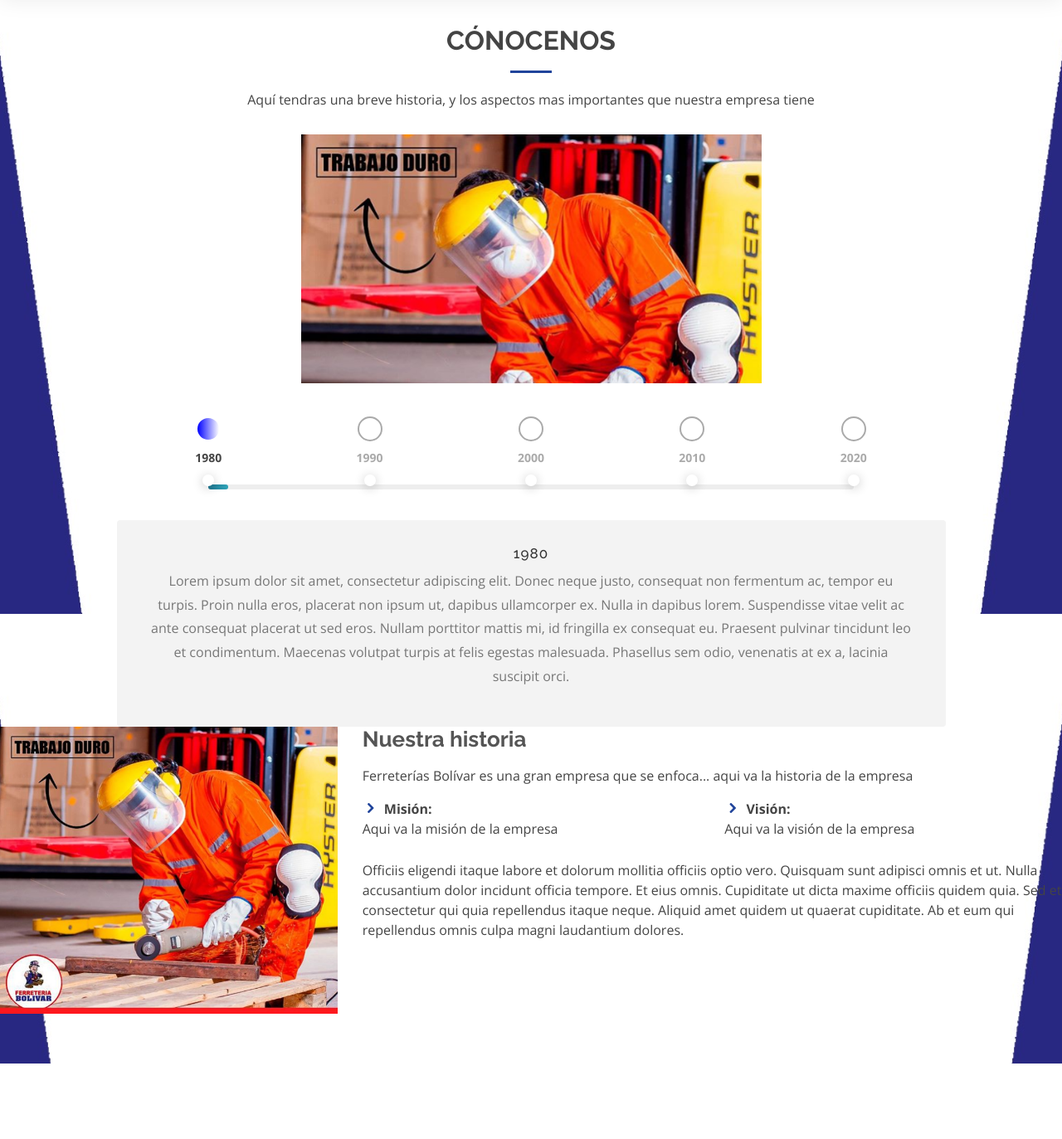
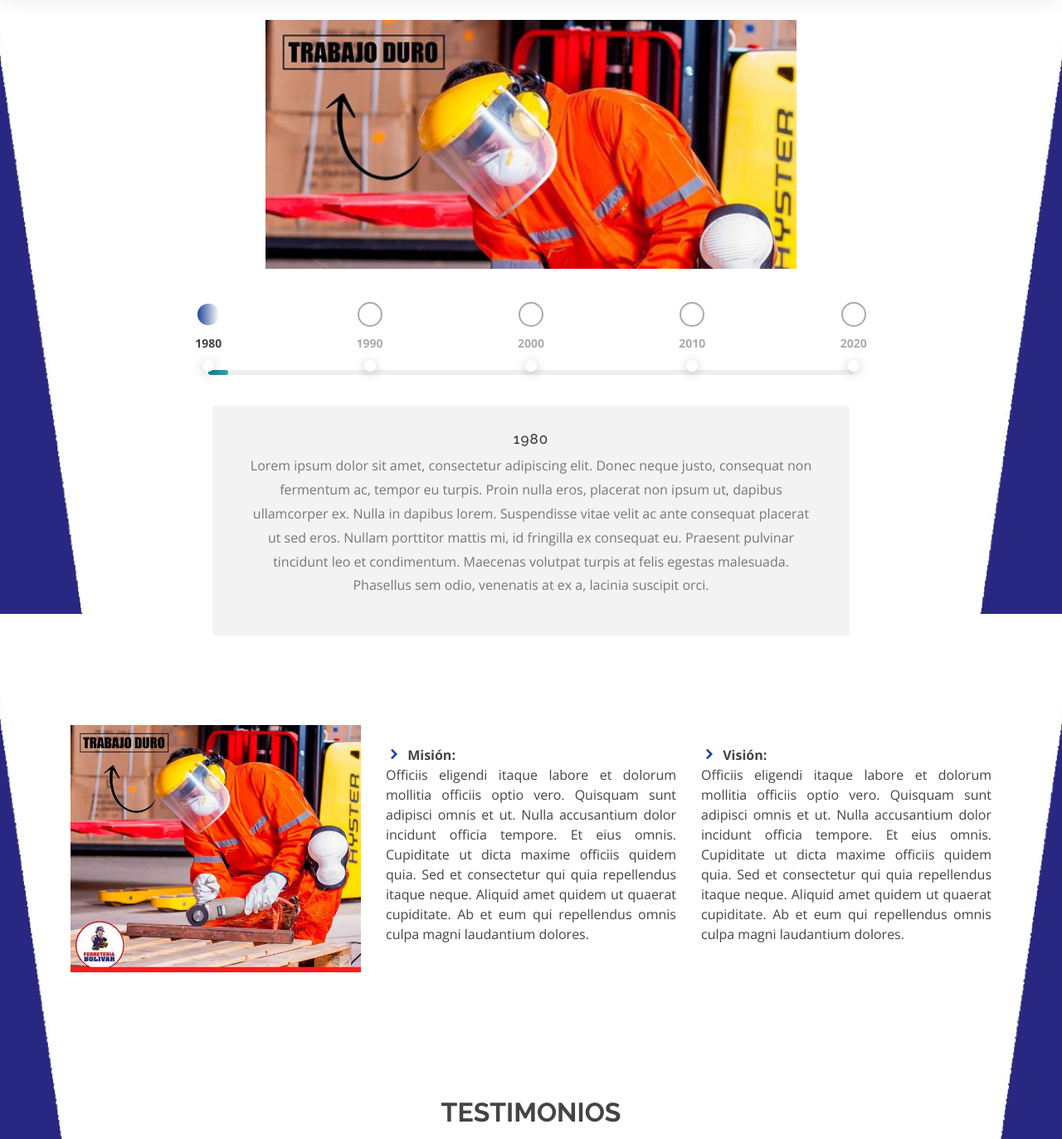
Before and after one commit to generr17/FerreteriaBolivarPHP, a PHP site: page /timeline.php in a window 1280 px wide. Shown: the part 110-1483 px from the top of the page at 83% size. Run offline with PHP 8.4, Linux system fonts and the light colour scheme; some libraries are stand-ins or nearby versions.

Commit message:
timeline

```diff
--- a/assets/css/style.css
+++ b/assets/css/style.css
@@ -1984,7 +1984,7 @@ height: 100px;
 
 #progress-bar-container li.active:before, #progress-bar-container li:hover:before {
 	border:solid 2px #fff;
-	background: linear-gradient(to right, blue 0%,#fff 100%);
+	background: linear-gradient(to right,#20449B 0%,#fff 100%);
 }
 
 #progress-bar-container li {
@@ -2054,7 +2054,7 @@ height: 100px;
 	content:" ";
 	width:3%;
 	height:100%;
-	background: #207893;
+	background:#20449B;
 	background: linear-gradient(to right, #207893 0%,#2ea3b7 100%);
 	position:absolute;
 	z-index:2;
@@ -2063,7 +2063,7 @@ height: 100px;
 }
 
 #progress-content-section {
-	width:90%;
+	width:60%;
 	margin: auto;
 	background: #f3f3f3;
 	border-radius: 4px;
@@ -2114,7 +2114,7 @@ height: 100px;
 	height: 300px;
 	width: 100%;
 	justify-content: center;
-	text-align:center;
+  text-align:center;
 }
 #contenedorS {
 	height: 300px;
--- a/timeline.php
+++ b/timeline.php
@@ -35,21 +35,17 @@
   <!--endheader-->
   <main id="main">
     <div class="fondoa">
-    <!-- ======= About Section ======= -->
-    <section id="about" class="about">
-      <div class="container" data-aos="fade-up">
 
-        <div class="section-title">
-          <h2>Cónocenos</h2>
-          <p>Aquí tendras una breve historia, y los aspectos mas importantes que nuestra empresa tiene</p>
-        </div>
+    <div class="section-title">
+        <br>
+    </div>
 
         <div id="contenedorP">
 	        <div id="contenedorS"></div>
         </div>
 
 <div class="process-wrapper">
-	<div id="progress-bar-container">
+	<div id="progress-bar-container" data-aos="fade-up">
 
 		<ul>
 			<li class="step step01 active"><div class="step-inner">1980</div></li>
@@ -91,37 +87,33 @@
 		<h2>2020</h2>
 		<p>Lorem ipsum dolor sit amet, consectetur adipiscing elit. Donec neque justo, consequat non fermentum ac, tempor eu turpis. Proin nulla eros, placerat non ipsum ut, dapibus ullamcorper ex. Nulla in dapibus lorem. Suspendisse vitae velit ac ante consequat placerat ut sed eros. Nullam porttitor mattis mi, id fringilla ex consequat eu. Praesent pulvinar tincidunt leo et condimentum. Maecenas volutpat turpis at felis egestas malesuada. Phasellus sem odio, venenatis at ex a, lacinia suscipit orci.</p>
 	</div>
-	</div>
 </div>
 <script src="https://cdnjs.cloudflare.com/ajax/libs/jquery/3.2.1/jquery.min.js"></script>
 <script src="https://cdnjs.cloudflare.com/ajax/libs/jqueryui/1.12.1/jquery-ui.min.js"></script>
-
-
+   <!-- ======= About Section ======= -->
+   <section id="about" class="about">
+      <div class="container" data-aos="fade-up">
+        <br><br>
         <div class="row">
           <div class="col-lg-4">
             <img src="assets/img/conocenos.png" class="img-fluid" alt="">
           </div>
           <div class="col-lg-8 pt-4 pt-lg-0 content">
-            <h3>Nuestra historia</h3>
-            <p class="font-italic">
-              <p align="justify">Ferreterías Bolívar es una gran empresa que se enfoca... aqui va la historia de la empresa</p>
-            </p>
+              <br>
             <div class="row">
               <div class="col-lg-6">
                 <ul>
-                  <li><i class="icofont-rounded-right"></i> <strong>Misión:</strong>  <p align="justify">Aqui va la misión de la empresa</p></li>
+                  <li><i class="icofont-rounded-right"></i> <strong>Misión:</strong>  <p align="justify">Officiis eligendi itaque labore et dolorum mollitia officiis optio vero. Quisquam sunt adipisci omnis et ut. Nulla accusantium dolor incidunt officia tempore. Et eius omnis.
+              Cupiditate ut dicta maxime officiis quidem quia. Sed et consectetur qui quia repellendus itaque neque. Aliquid amet quidem ut quaerat cupiditate. Ab et eum qui repellendus omnis culpa magni laudantium dolores.</p></li>
                 </ul>
               </div>
               <div class="col-lg-6">
                 <ul>
-                  <li><i class="icofont-rounded-right"></i> <strong>Visión:</strong> <p align="justify">Aqui va la visión de la empresa</p></li></li>
+                  <li><i class="icofont-rounded-right"></i> <strong>Visión:</strong> <p align="justify">Officiis eligendi itaque labore et dolorum mollitia officiis optio vero. Quisquam sunt adipisci omnis et ut. Nulla accusantium dolor incidunt officia tempore. Et eius omnis.
+              Cupiditate ut dicta maxime officiis quidem quia. Sed et consectetur qui quia repellendus itaque neque. Aliquid amet quidem ut quaerat cupiditate. Ab et eum qui repellendus omnis culpa magni laudantium dolores.</p></li></li>
                 </ul>
               </div>
             </div>
-            <p>
-              Officiis eligendi itaque labore et dolorum mollitia officiis optio vero. Quisquam sunt adipisci omnis et ut. Nulla accusantium dolor incidunt officia tempore. Et eius omnis.
-              Cupiditate ut dicta maxime officiis quidem quia. Sed et consectetur qui quia repellendus itaque neque. Aliquid amet quidem ut quaerat cupiditate. Ab et eum qui repellendus omnis culpa magni laudantium dolores.
-            </p>
           </div>
         </div>
 
```
